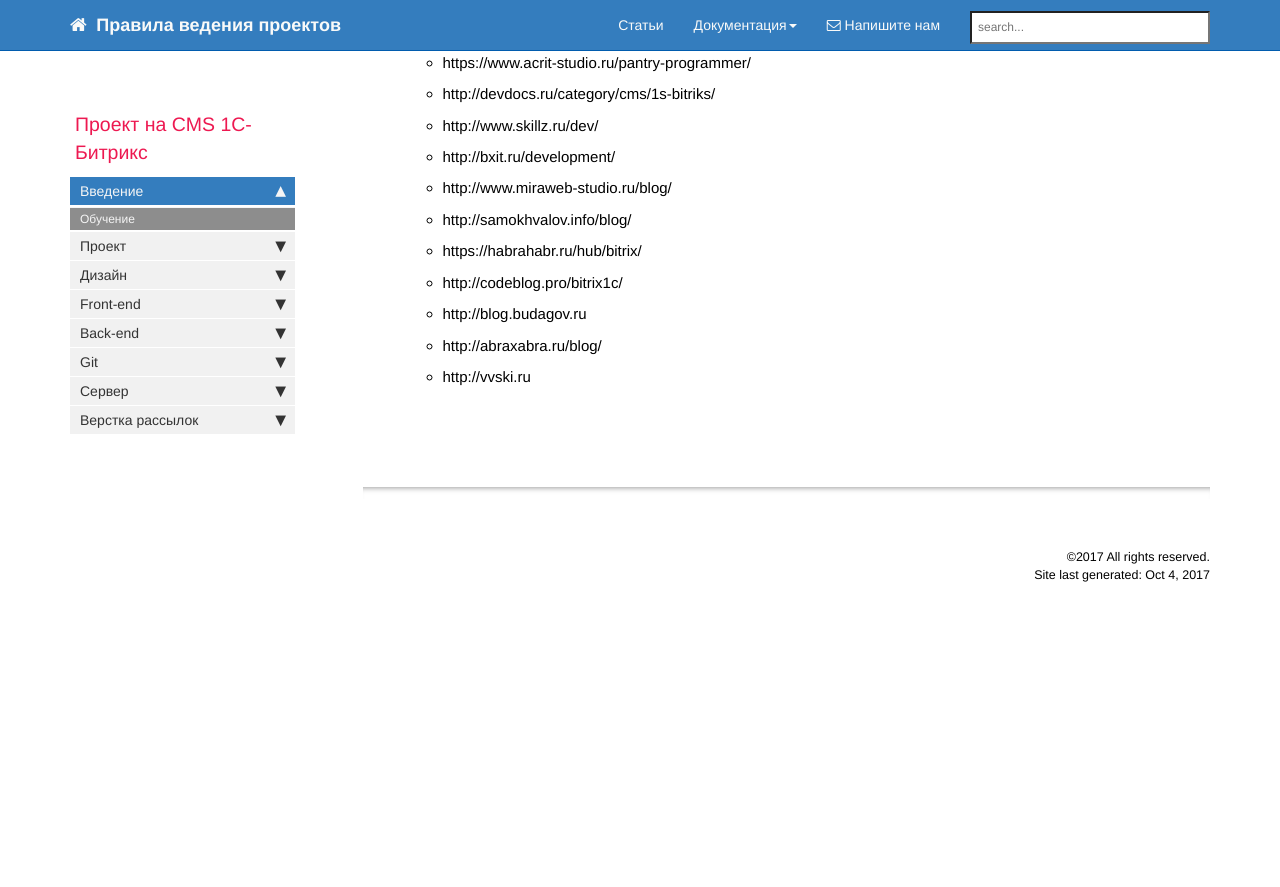
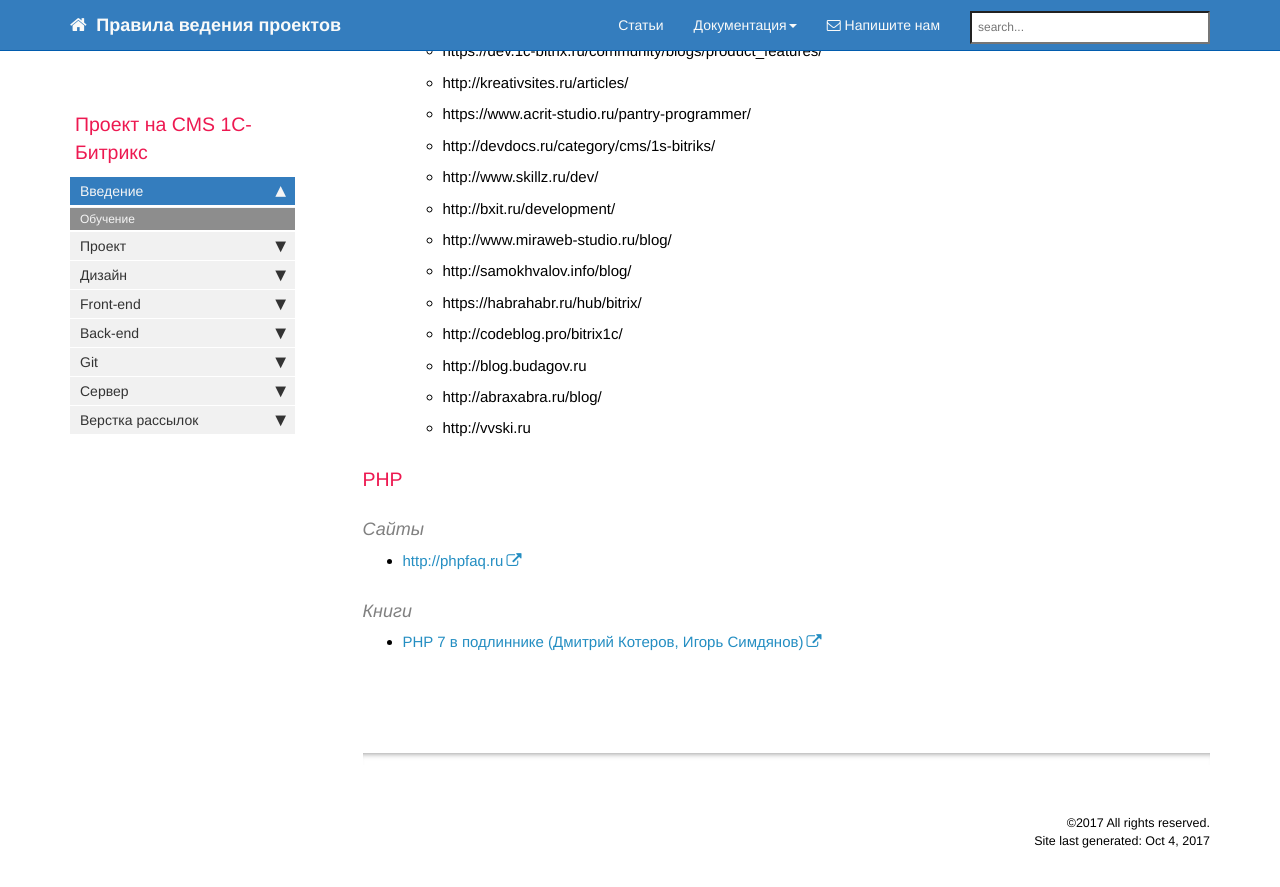
Before and after one commit to gdecider/gdecider.github.io, a Jekyll site: the page built from pages/bx/bx_index.md, in a window 1280 px wide and 900 px high, scrolled down 1909 px. Shown: the top 887 px of the window. Built offline with Jekyll 4.4.1, drawn with Linux system fonts in a browser that asks for light colours; nearby versions of some CDN libraries; comment, search, counter and statistics services are not loaded; before the commit the page ends 2544 px from its top, so only the background shows below that.

Commit message:
Update bx_index.md

```diff
--- a/pages/bx/bx_index.md
+++ b/pages/bx/bx_index.md
@@ -105,4 +108,13 @@
    *  http://abraxabra.ru/blog/
 
    *  http://vvski.ru
-{% include links.html %}
+
+### PHP
+
+#### Сайты
+
+  * [http://phpfaq.ru](http://phpfaq.ru)
+
+#### Книги
+
+  * [PHP 7 в подлиннике (Дмитрий Котеров, Игорь Симдянов)](https://www.ozon.ru/context/detail/id/137538198/)
```
Also changed, not shown: other parts of pages/bx/bx_index.md (+3 -0 lines).
